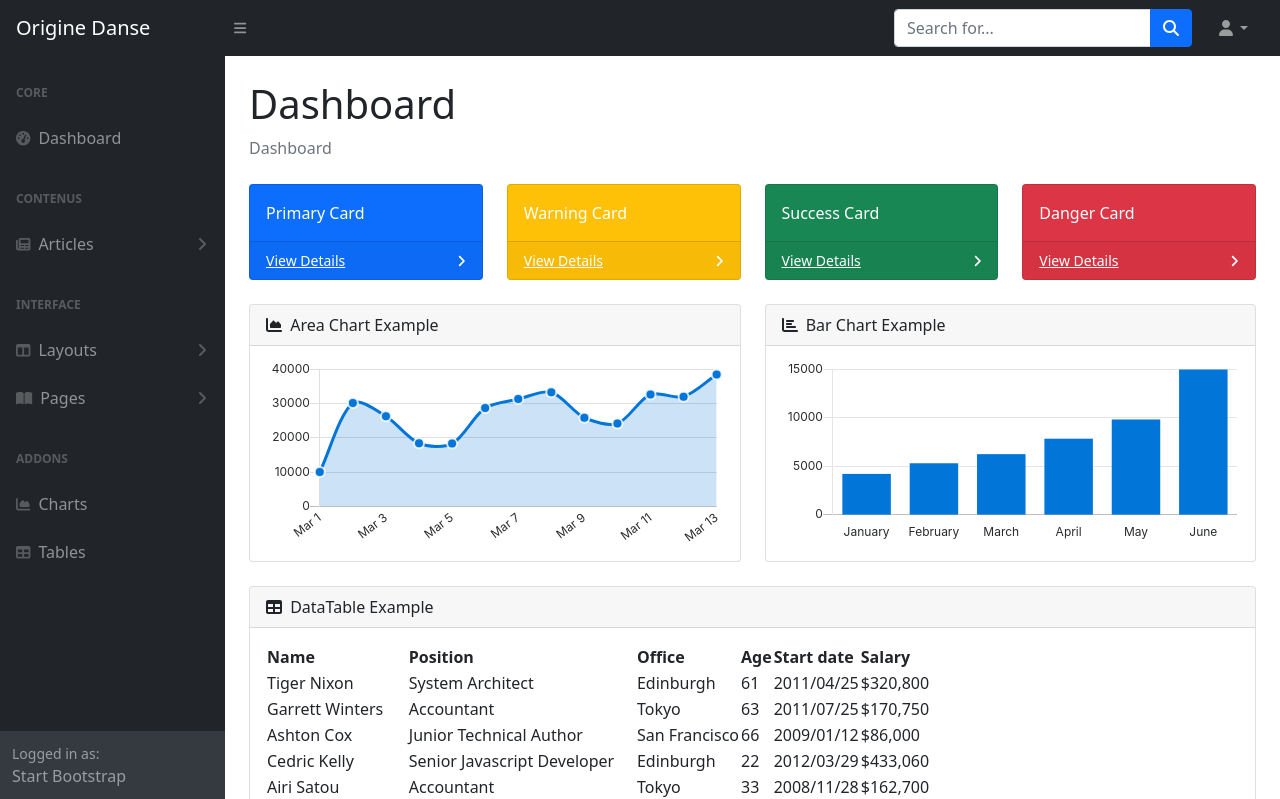
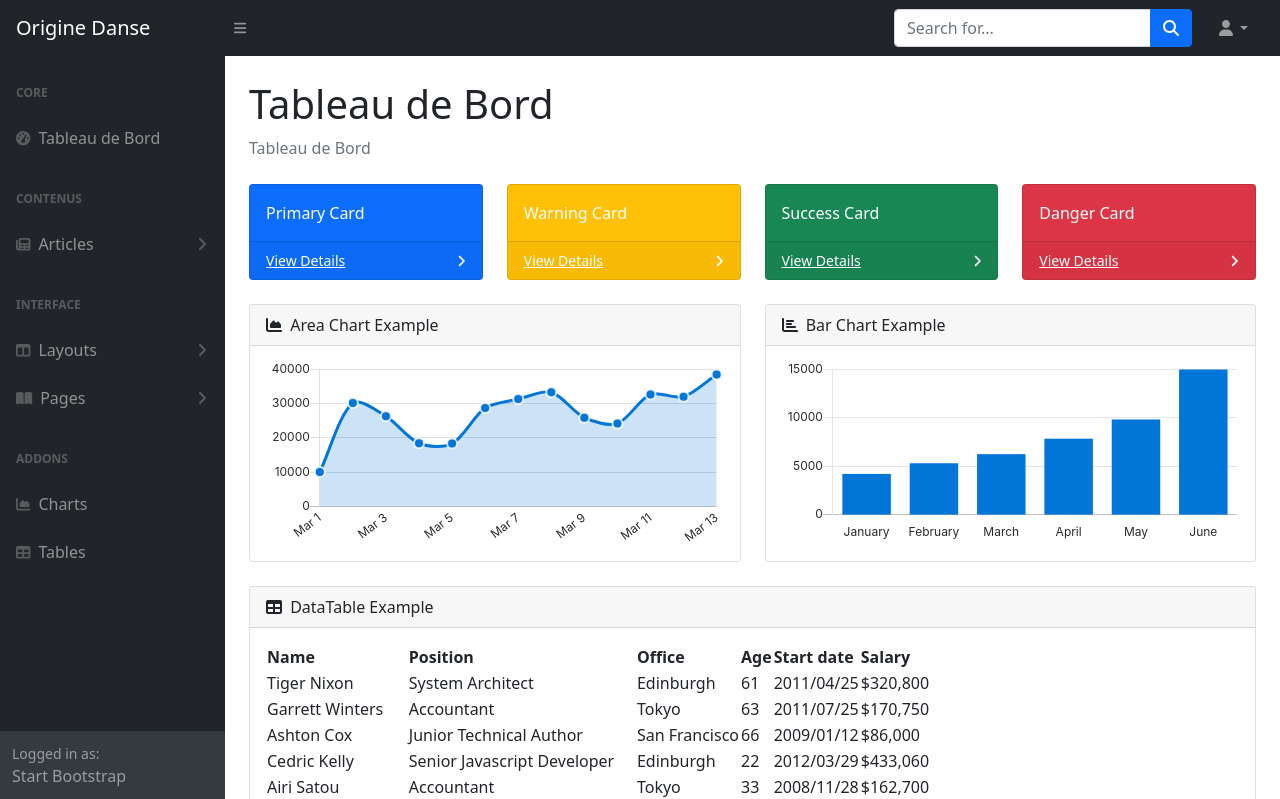
Before and after one commit to Seasonbrucelee/originedanse_symfony, a Symfony app: template templates/admin/index.html.twig in a window 1280 px wide. Shown: the top 799 px of the page. Run offline with Twig, Linux system fonts and the light colour scheme; the template is opened without the code that fills it, so the values that code supplies are empty; some libraries are stand-ins or nearby versions.

Commit message:
gestion controller admin/post

```diff
--- a/public/originedanse/css/style.css
+++ b/public/originedanse/css/style.css
@@ -194,6 +194,9 @@ header nav ul li{
 h1{
     font-size: 50px;
 }
+li{
+    font-size: 20px;
+}
 /* =================================== main =================================== */
 
 /* ........ large image ......... */
@@ -243,7 +246,7 @@ footer nav ul li{
     list-style-type: none;
     /* background-color: yellow;*/
     font-family: 'Ubuntu', sans-serif;
-    font-size: 30px;
+
 }
 
 /* ........ footer div ....... */
--- a/src/Controller/Admin/PostController.php
+++ b/src/Controller/Admin/PostController.php
@@ -36,13 +36,15 @@ class PostController extends AbstractController
         //dd($request);
         // Instance de Category
         $post = new Post();
-
         //dd($category);
         //On demande de fabriquer un formulaire. en mémoire de préfabriquer un contenu HTML sur la base de ce que l'on a mit dans le fichier formulaire PHP
         $form = $this->createForm(PostType::class, $post);
 
         $form->handleRequest($request);
         if ($form->isSubmitted() && $form->isValid()) {
+
+            $post->setUser($this->getUser());
+            $post->setActive(true);
             //$em = $this->getDoctrine()->getManager();
             $em = $doctrine->getManager();
             $em->persist($post);
--- a/src/Controller/PostController.php
+++ b/src/Controller/PostController.php
@@ -47,6 +47,7 @@ class PostController extends AbstractController
 
         $post->setUser($this->getUser());
         $post->setActive(false);
+
         //$em = $this->getDoctrine()->getManager();
         $em = $doctrine->getManager();
         $em->persist($post);
--- a/src/Entity/User.php
+++ b/src/Entity/User.php
@@ -19,6 +19,8 @@ class User implements UserInterface, PasswordAuthenticatedUserInterface
     #[ORM\Column(type: 'integer')]
     private $id;
 
+    #[Assert\Email(message: 'The email {{ value }} is not a valid email.')]
+    #[Assert\NotBlank]
     #[ORM\Column(type: 'string', length: 180, unique: true)]
     private $email;
 
--- a/templates/admin/index.html.twig
+++ b/templates/admin/index.html.twig
@@ -1,13 +1,13 @@
 {% extends 'sbadmin.html.twig' %}
 
-{% block title %}Hello AdminController!{% endblock %}
+{% block title %}Tableau de Bord{% endblock %}
 
 {% block body %}
 <main>
     <div class="container-fluid px-4">
-        <h1 class="mt-4">Dashboard</h1>
+        <h1 class="mt-4">Tableau de Bord</h1>
         <ol class="breadcrumb mb-4">
-            <li class="breadcrumb-item active">Dashboard</li>
+            <li class="breadcrumb-item active">Tableau de Bord</li>
         </ol>
         <div class="row">
             <div class="col-xl-3 col-md-6">
--- a/templates/originedanse.html.twig
+++ b/templates/originedanse.html.twig
@@ -17,6 +17,7 @@
 <body>
 
     {% block imageh %}<header class="nach" style="background-image: url(' {{ asset('originedanse/images/rize2.jpg') }} ')">
+
         <div id="navbar">
             <a href="#" id="logo"><img src="{{ asset('originedanse/images/logo_texte.png') }}" alt="logo" width="150"><a>
 
@@ -70,6 +71,7 @@
                 <li><a href="#">CGV</a></li>
             </ul>
         </nav>
+
             <!-- ________ social networks ________ -->
         <section class="icon">
                     <a>
--- a/templates/sbadmin.html.twig
+++ b/templates/sbadmin.html.twig
@@ -55,7 +55,7 @@
                             <div class="sb-sidenav-menu-heading">Core</div>
                             <a class="nav-link" href="{{ path ('admin_home') }}">
                                 <div class="sb-nav-link-icon"><i class="fas fa-tachometer-alt"></i></div>
-                                Dashboard
+                                Tableau de Bord
                             </a>
 
                             <!-- LES ARTICLES -->
```
Also changed, not shown: public/originedanse/js/script.js (line endings or trailing spaces). Lines whose indentation alone changed are shown as unchanged.
